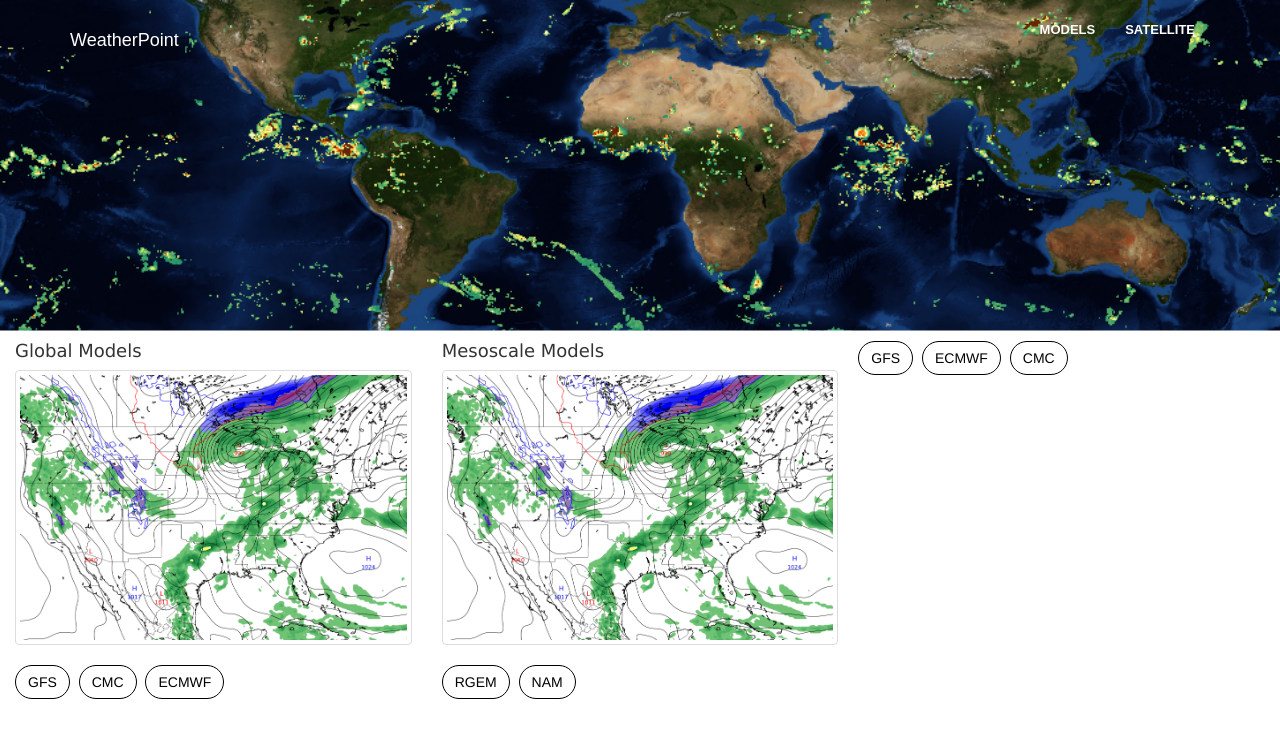
After one commit to wxcoder/weather, a Django app: template wxpoint/templates/models2.html in a window 1280 px wide. The commit adds this page. Shown: the top 738 px of the page. Run offline with Django 3.2, Linux system fonts and the light colour scheme; the template is opened without the code that fills it, so the values that code supplies are empty; some libraries are stand-ins or nearby versions.

Commit message:
Use knockout.js to automatically update UI on existing timesteps for each model in the database

```diff
--- a/wxpoint/static/base.css
+++ b/wxpoint/static/base.css
@@ -69,3 +69,8 @@ a  {
 
 	margin: 0px;
 }
+
+.container-fixed {
+	width:1200px;
+
+}
--- /dev/null
+++ b/wxpoint/templates/models2.html
@@ -0,0 +1,131 @@
+<!DOCTYPE html>
+<html lang="en">
+	<head>
+		<meta charset="utf-8">
+		<meta http-equiv="X-UA-Compatible" content="IE=edge">
+		<meta name="viewport" content="width=device-width, initial-scale=1">
+    	<title>Models</title>
+    	{% load staticfiles %}
+    	<link href="{% static "bootstrap/css/bootstrap.min.css" %}" rel="stylesheet">
+    	<link href="{% static "base.css" %}" rel="stylesheet">
+ 	</head>
+ 	<body>
+ 		<div class="navbar-wrapper">
+ 			<div class="container">
+ 				<nav class="navbar navbar-static-top" role="navigation" style="margin-bottom: 0px;">
+ 				<div class="container">
+ 					<div class="navbar-header">
+ 						<a class="navbar-brand" href="/">WeatherPoint</a>
+ 					</div>
+ 					<div id="navbar" class="navbar-collapse collapse">
+ 						<ul class="nav navbar-nav">
+ 							<li><a href="{% url 'models' %}">models</a></li>
+ 							<li><a href="satellite">satellite</a></li>
+ 						</ul>
+ 					</div>
+ 				</div>
+ 				</nav>
+ 			</div>
+ 		</div>
+ 		<div class="row row-bottom-margin" id="slider1_container" style="position: relative; top: 0px; left: 0px;
+ 			width: 968px; height: 250px; ">
+ 				<div u="slides" style="cursor: move; position: absolute; left: 0px; top: 0px; width: 968px; height: 250px; overflow: hidden;">
+ 					<div><a href="models"><img id="modelspg" u="image" src="{% static "images/radar.png" %}" /></a></div>
+ 					<div><img u="image" src="{% static "images/stormradar.png" %}" /></div>
+ 				</div>
+ 		</div>
+        <form action="/create_post/" method="POST" id="post-form">
+            <div class="col-sm-4" id="toprow">
+                <h4 style="font-family:verdana"> Global Models </h4>
+ 			    <img src='{% static 'images/USAcomplete2.png' %}' class="img-responsive thumbnail" id='gbimg' >
+                <div class="btn-toolbar">
+                    <button type="submit" name="model" value="GFS" class="btn btn-default">GFS</button>
+                    <button type="submit" name="model" value="CMC" class="btn btn-default">CMC</button>
+                    <button type="submit" name="model" value="ECMWF" class="btn btn-default">ECMWF</button>
+                </div>
+
+            </div>
+            <div class="col-sm-4">
+                <h4 style="font-family:verdana"> Mesoscale Models </h4>
+                <img src='{% static 'images/USAcomplete2.png' %}' class="img-responsive thumbnail" id='rgimg' >
+                <div class="btn-toolbar">
+                    <button type="submit" name="model" value="RGEM" class="btn btn-default">RGEM </span></button>
+                    <button type="submit" name="model" value="NAM" class="btn btn-default">NAM </span></button>
+                </div>
+            </div>
+            {% csrf_token %}
+        </form>
+        <div class="col-md-8" id="modelimages"></div>
+        <div class="col-md-4" id="modelbuttons">
+            <form action="/load_images/" method="POST" id="mbutton-form">
+                {% csrf_token %}
+            </form>
+        </div>
+        <div class="btn-toolbar" data-bind="foreach: modeltype">
+            <button name="model" data-bind="attr: { value: modelname},text: modelname" class="btn btn-default"> </button>
+        </div>
+ 		<script src="http://code.jquery.com/jquery.min.js"></script>
+    	<script type="text/javascript" src="{% static "js/jssor.js" %}"></script>
+ 		<script type="text/javascript" src="{% static "js/jssor.slider.js" %}"></script>
+        <script src="{% static "bootstrap/js/bootstrap.js" %}"></script>
+        <script src="{% static "bower_components/knockout/dist/knockout.js" %}"></script>
+        <script src="{% static "main.js" %}"></script>
+ 		<script>
+ 			jQuery(document).ready(function ($) {
+ 				var options = {
+ 					$FillMode: 2,
+ 					$AutoPlay: true,
+ 					//$AutoPlayInterval: 4000,
+ 					//$DragOrientation: 1,
+                    $SlideshowOptions:  { $Class: $JssorSlideshowRunner$, $Transitions: [{ $Duration:700, $Fade: true, $Opacity:2 }] }
+ 					//$PauseOnHover: 1,
+ 					//$SlideEasing: $JssorEasing$.$EaseOutQuint,
+ 					//$SlideDuration: 800,
+ 					//$SlideWidth: 980,
+ 					//$SlideHeight: 380,
+ 					//$SlideSpacing: 0,
+ 					//$DisplayPieces: 1,
+ 					//$ParkingPosition: 0,
+ 					//$UISearchMode: 1,
+ 					//$PlayOrientation: 1,
+
+ 				};
+ 				$("#slider1_container").css("display", "block");
+ 				var jssor_slider1 = new $JssorSlider$("slider1_container", options);
+
+ 				function ScaleSlider() {
+ 					var parentWidth = $('#slider1_container').parent().width();
+ 					if (parentWidth) {
+ 						jssor_slider1.$ScaleWidth(parentWidth);
+ 					}
+ 					else
+ 						window.setTimeout(ScaleSlider, 30);
+ 				}
+
+ 				ScaleSlider();
+ 				$(window).bind("load", ScaleSlider);
+ 				$(window).bind("resize", ScaleSlider);
+ 				$(window).bind("orientationchange", ScaleSlider);
+
+
+
+
+ 			});
+
+            function AppViewModel() {
+                    var self = this;
+
+                    self.modeltype = ko.observableArray([
+                        { modelname: "GFS"},
+                        { modelname: "ECMWF"},
+                        { modelname: "CMC"}
+                    ]);
+            }
+
+            ko.applyBindings(new AppViewModel());
+
+
+
+ 		</script>
+ 	</body>
+</html>
```
Also changed, not shown: wxpoint/templates/models.html (+80 -15 lines), wxpoint/views.py (+16 -5 lines).
